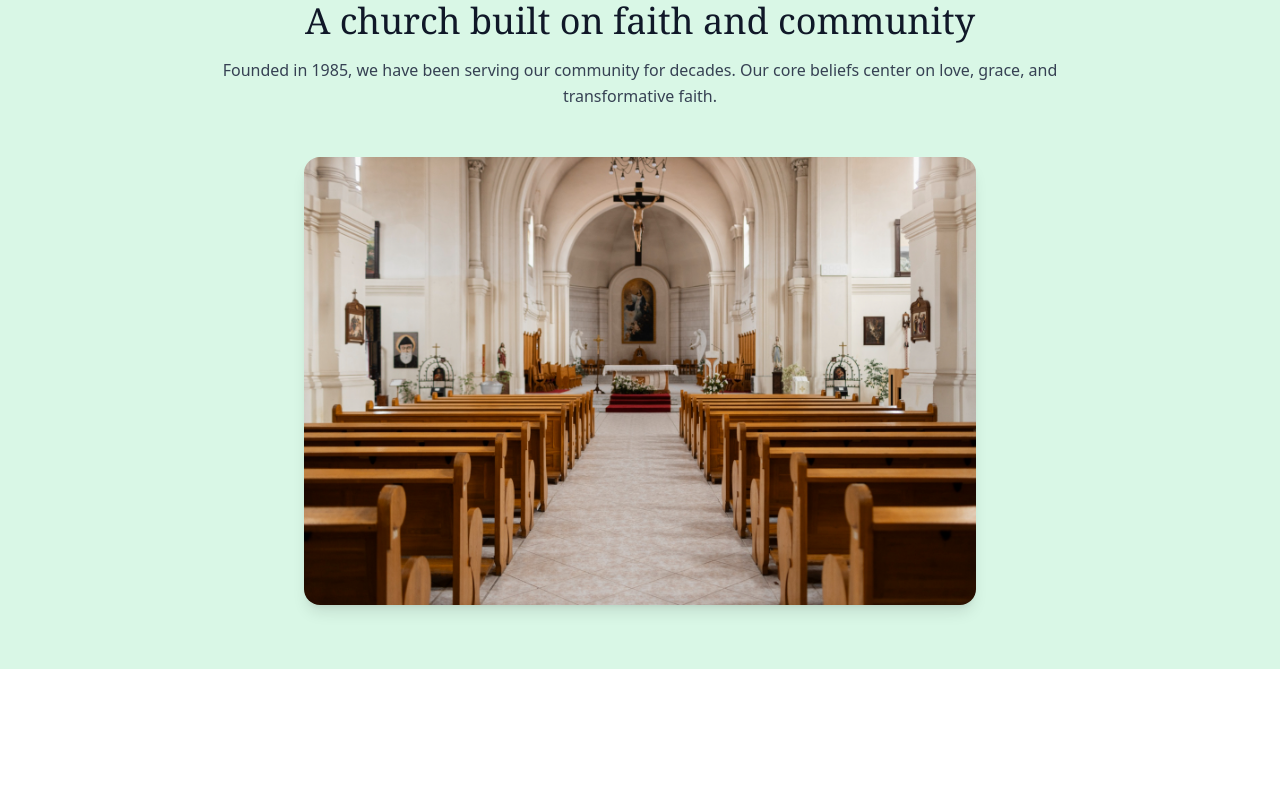
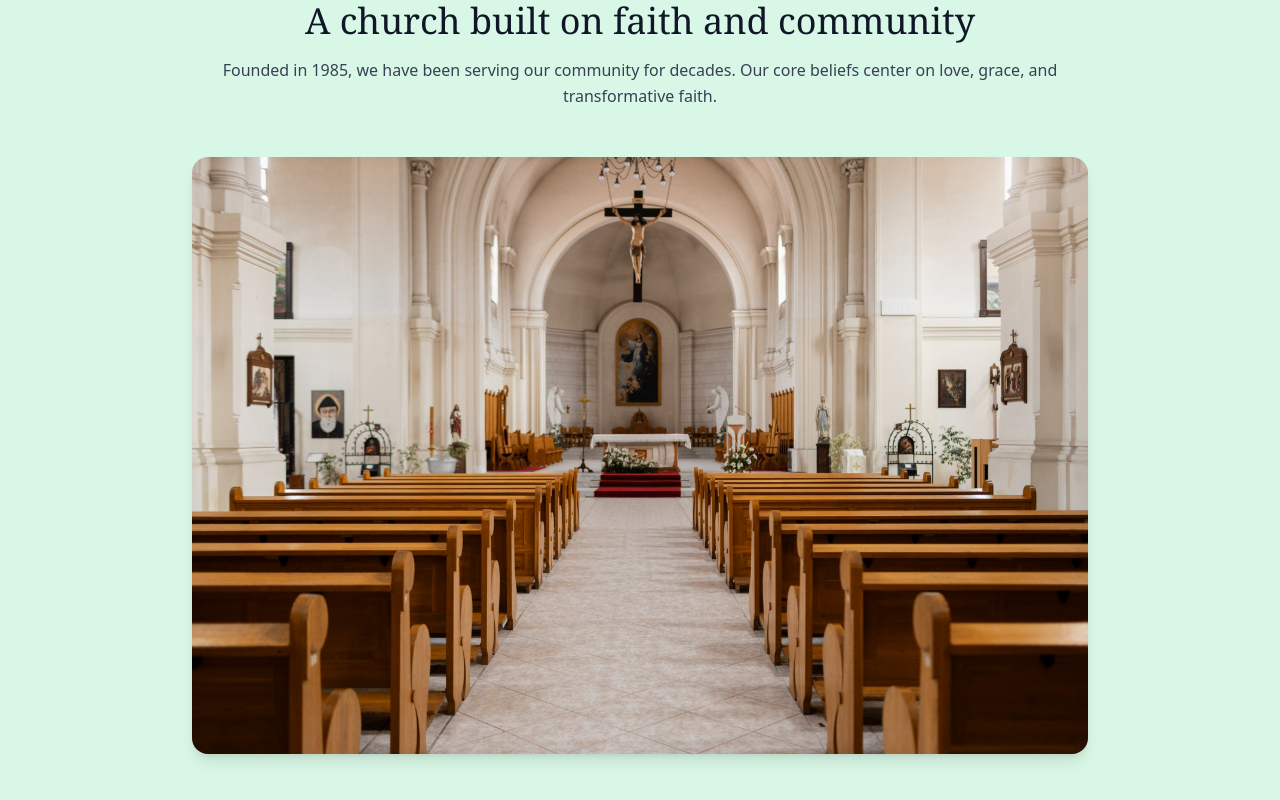
Before and after one commit to ejaymedia/church-website, a React (Vite) app: page / in a window 1280 px wide. Shown: the part 955-1755 px from the top of the page. Before the commit the page ends 1624 px from the top, so only its background shows below. Built offline with nearby package versions, Linux system fonts and the light colour scheme.

Commit message:
update to image paths for deployment

```diff
--- a/package.json
+++ b/package.json
@@ -1,4 +1,5 @@
 {
+  "homepage": "https://ejaymedia.github.io/church-website",
   "name": "church-website",
   "private": true,
   "version": "0.0.0",
@@ -8,7 +9,8 @@
     "start": "vite --open",
     "build": "vite build",
     "lint": "eslint .",
-    "preview": "vite preview"
+    "preview": "vite preview",
+    "deploy": "gh-pages -d dist"
   },
   "dependencies": {
     "@tailwindcss/vite": "^4.1.14",
@@ -27,6 +29,7 @@
     "eslint": "^9.36.0",
     "eslint-plugin-react-hooks": "^5.2.0",
     "eslint-plugin-react-refresh": "^0.4.22",
+    "gh-pages": "^6.3.0",
     "globals": "^16.4.0",
     "vite": "^7.1.7"
   }
--- a/src/components/AboutUs.jsx
+++ b/src/components/AboutUs.jsx
@@ -22,10 +22,11 @@ const AboutUs = () => {
             className="mt-12 flex justify-center"
         >
         <img
-          src="/about/about-image.jpg"
-          alt="Church"
-          className="rounded-2xl shadow-lg w-full max-w-2xl"
+            src={`${import.meta.env.BASE_URL}about/about-image.jpg`}
+            alt="About our church"
+            className="rounded-2xl shadow-lg w-full max-w-4xl"
         />
+
       </motion.div>
     </section>
   );
--- a/src/components/Hero.jsx
+++ b/src/components/Hero.jsx
@@ -2,11 +2,11 @@ import { useEffect, useState } from "react";
 import { Typewriter } from "react-simple-typewriter";
 
 const images = [
-  "/heroimages/hero1.jpg",
-  "/heroimages/hero2.jpg",
-  "/heroimages/hero3.jpg",
-  "/heroimages/hero4.jpg",
-  "/heroimages/hero5.jpg",
+  `${import.meta.env.BASE_URL}heroimages/hero1.jpg`,
+  `${import.meta.env.BASE_URL}heroimages/hero2.jpg`,
+  `${import.meta.env.BASE_URL}heroimages/hero3.jpg`,
+  `${import.meta.env.BASE_URL}heroimages/hero4.jpg`,
+  `${import.meta.env.BASE_URL}heroimages/hero5.jpg`,
 ];
 
 const Hero = () => {
--- a/vite.config.js
+++ b/vite.config.js
@@ -4,4 +4,5 @@ import tailwindcss from '@tailwindcss/vite'
 
 export default defineConfig({
   plugins: [react(), tailwindcss()],
+  base: '/church-website/',
 })
```
Also changed, not shown: 1 other file (tests, documents, lock files or other folders). Lines whose indentation alone changed are shown as unchanged.
